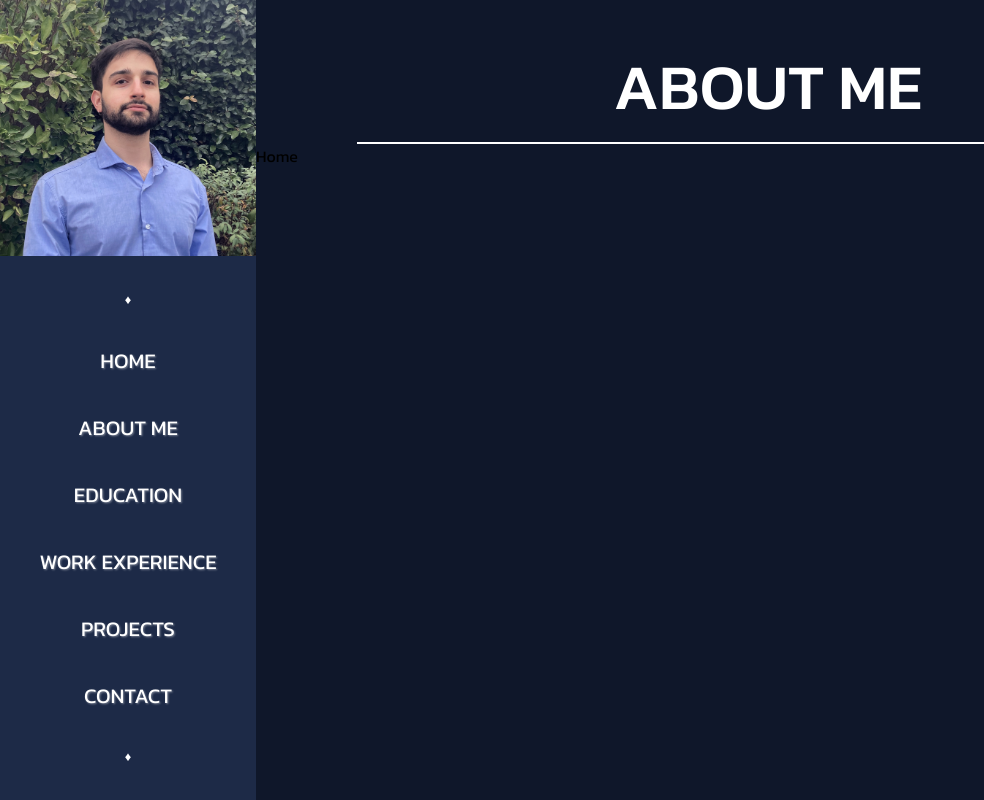
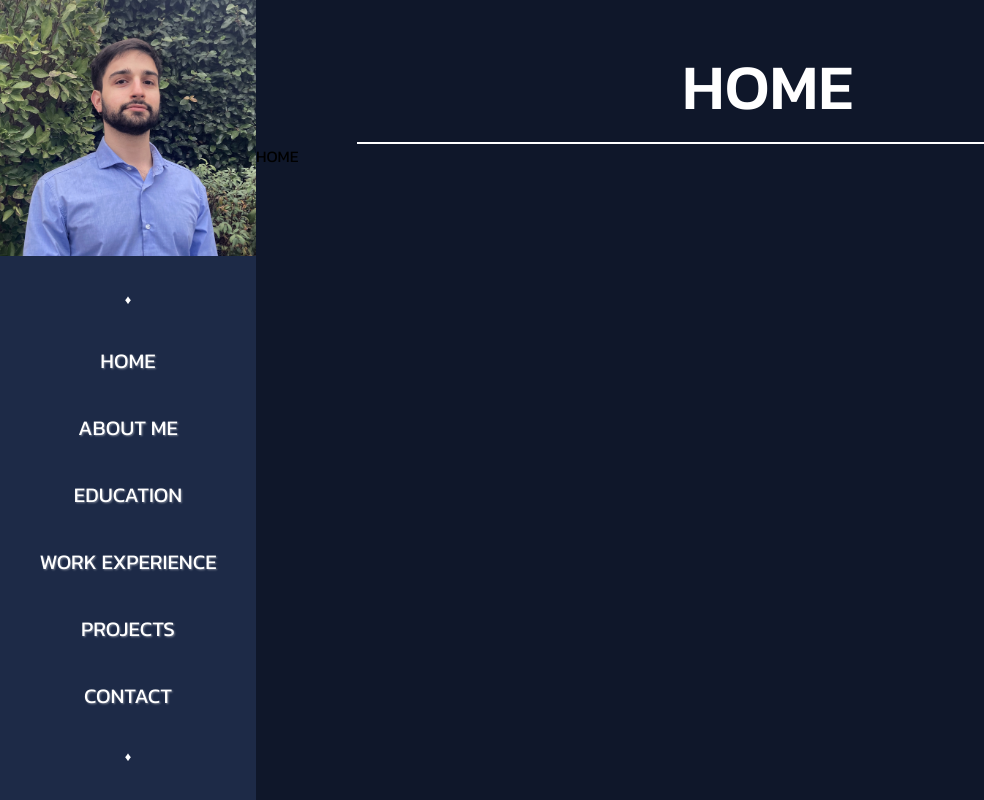
Before and after one commit to renzodemarco/portfolio, a React (Vite) app: page / in a window 1280 px wide. Shown: the whole page, without its empty margins (0-984 px from the left). Built offline with nearby package versions, Linux system fonts and the light colour scheme.

Commit message:
add getComponentTitle

```diff
--- a/src/components/Footer/Footer.css
+++ b/src/components/Footer/Footer.css
@@ -1,3 +1,4 @@
 footer {
   background-color: #0f172a;
+  grid-area: footer;
 }
--- a/src/components/Header/Header.css
+++ b/src/components/Header/Header.css
@@ -3,6 +3,7 @@ header {
   display: flex;
   flex-direction: column;
   justify-content: flex-end;
+  grid-area: header;
 }
 
 h1 {
--- a/src/components/Header/Header.jsx
+++ b/src/components/Header/Header.jsx
@@ -1,9 +1,9 @@
 import './Header.css'
 
-const Header = () => {
+const Header = ({title}) => {
   return (
     <header>
-      <h1 className='title'>ABOUT ME</h1>
+      <h1 className='title'>{title}</h1>
     </header>
   )
 }
--- a/src/components/Layout/Layout.css
+++ b/src/components/Layout/Layout.css
@@ -20,3 +20,8 @@
     "footer" 3rem
     / 1fr;
 }
+
+main {
+  background-color: #0f172a;
+  grid-area: main;
+}
--- a/src/components/Layout/Layout.jsx
+++ b/src/components/Layout/Layout.jsx
@@ -1,20 +1,26 @@
 
 import './Layout.css'
 import NavbarContainer from '../NavbarContainer/NavbarContainer'
+import Footer from '../Footer/Footer'
 import Header from '../Header/Header'
-import Footer from '../Footer/Footer'
-import Main from '../Main/Main'
+import { useSelector } from 'react-redux';
+import getComponentTitle from '../../utils/getComponentTitle'
 
 function Layout({ children }) {
+
+  const activeComponent = useSelector(state => state.activeComponent);
+  const title = getComponentTitle(activeComponent)
+
+  console.log(title[0])
 
   return (
     <div className='layout'>
       <NavbarContainer  />
       <div className='body'>
-        <Header />
-        <Main>
+        <Header title={title} />
+        <main>
           {children}
-        </Main>
+        </main>
         <Footer />
       </div>
     </div>
--- a/src/components/Main/Main.css
+++ /dev/null
@@ -1,3 +0,0 @@
-main {
-  background-color: #0f172a;
-}
--- a/src/components/Main/Main.jsx
+++ /dev/null
@@ -1,11 +0,0 @@
-import './Main.css'
-
-const Main = ({ children }) => {
-  return (
-    <main>
-      {children}
-    </main>
-  )
-}
-
-export default Main
--- a/src/pages/AboutMe.jsx
+++ b/src/pages/AboutMe.jsx
@@ -3,7 +3,7 @@ import Header from '../components/Header/Header'
 const AboutMe = () => {
   return (
     <>
-      HELLO IT'S ME
+      ABOUT ME
     </>
   )
 }
--- a/src/pages/Home.jsx
+++ b/src/pages/Home.jsx
@@ -1,8 +1,10 @@
-import React from 'react'
+
 
 const Home = () => {
   return (
-    <div>Home</div>
+    <>
+      HOME
+    </>
   )
 }
 
--- /dev/null
+++ b/src/utils/getComponentTitle.js
@@ -0,0 +1,8 @@
+function getComponentTitle(component) {
+  const res = component.split('').map(letter => {
+    return letter === letter.toUpperCase() ? ` ${letter}` : letter.toUpperCase()
+  })
+  return res.join('').trim()
+}
+
+export default getComponentTitle
```
